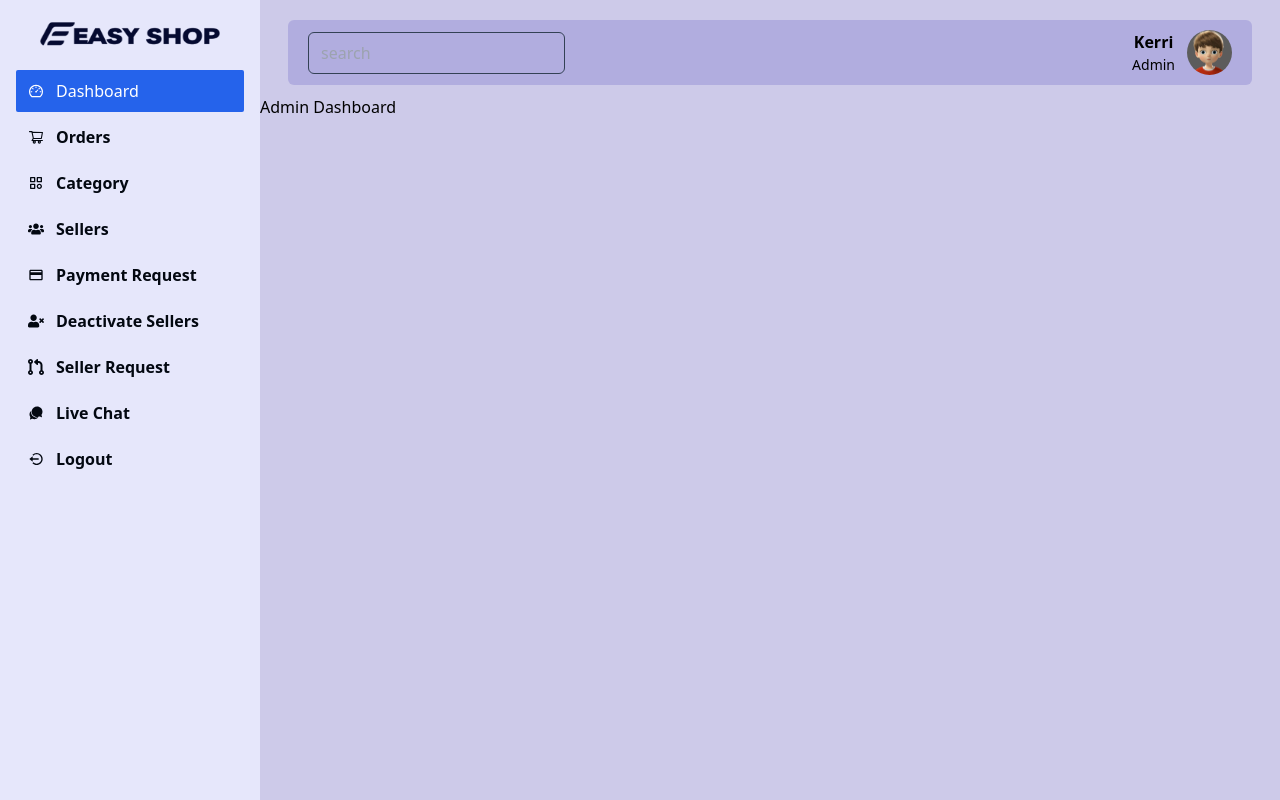
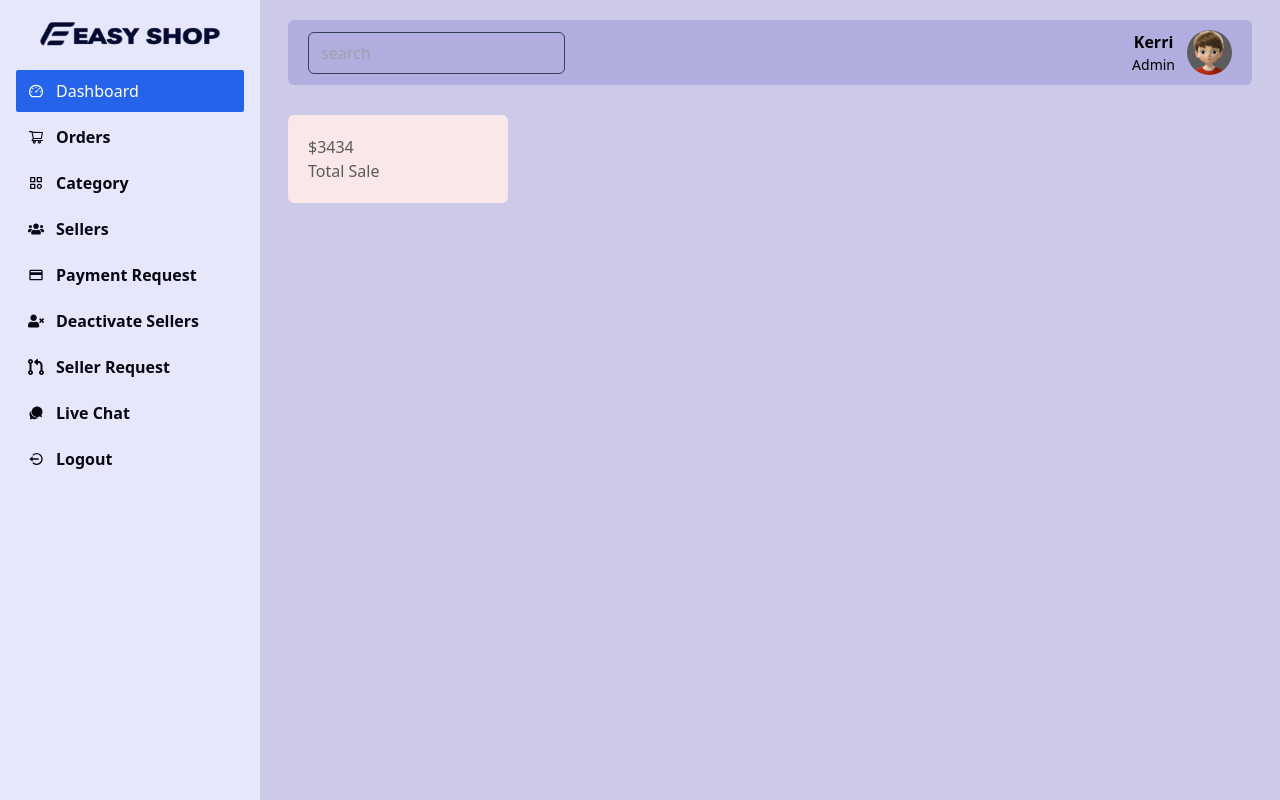
Before and after one commit to kkmorrisfam/dashboard, a React (Create React App) app: page /admin/dashboard in a window 1280 px wide. Built offline with nearby package versions, Linux system fonts and the light colour scheme.

Commit message:
Add test admin dashboard

```diff
--- a/src/views/admin/AdminDashboard.jsx
+++ b/src/views/admin/AdminDashboard.jsx
@@ -2,8 +2,19 @@ import React from 'react';
 
 const AdminDashboard = () => {
     return (
-        <div>
-            <h1>Admin Dashboard</h1>
+        <div className='px-2 md:px-7 py-5'>
+            <div className='w-full grid grid-cols-1 sm:grid-cols-2 md:grid-cols-2 lg:grid-cols-4 gap-7'>
+
+                <div className='flex justify-between items-center p-5 bg-[#fae8e8] rounded-md gap-3'>
+                    <div className='flex flex-col justify-start items-start text-[#5c5a5a]'>
+                        <h2>$3434</h2>
+                        <span>Total Sale</span>
+                    </div>
+
+                </div>
+
+            </div>
+
         </div>
     );
 };
```
